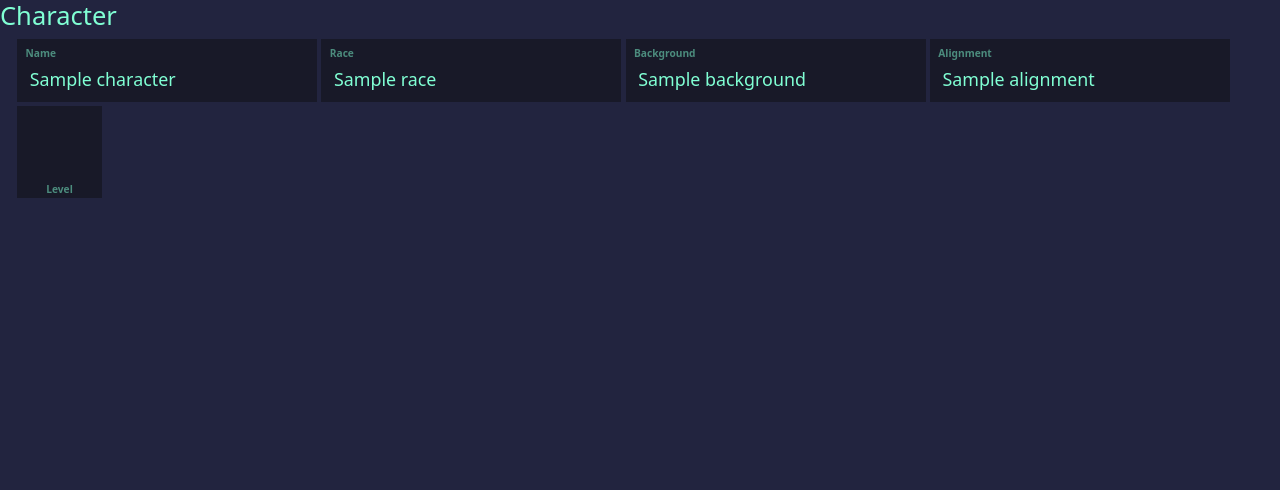
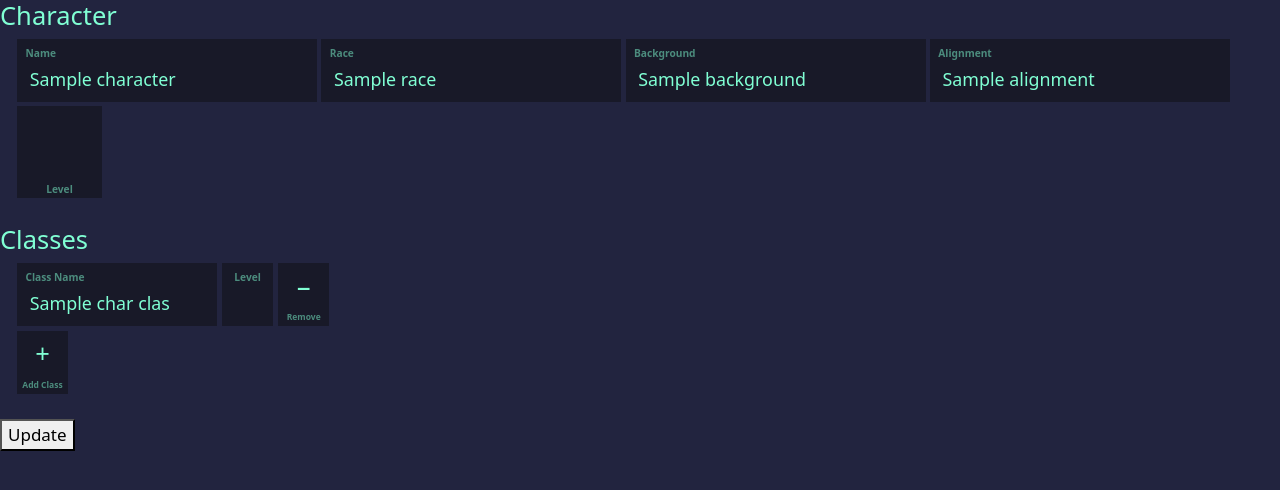
Before and after one commit to liamoconnor87/julies_demiplane, a Flask app: template templates/index.html in a window 1280 px wide. Shown: the top 490 px of the page. Run offline with Flask 3, Linux system fonts and the light colour scheme; the template is opened without the code that fills it: most values are stand-ins (such as "Sample title", 1, 10 or a date in 2020); parts of the project's set-up code (start-up, migrations or seed data) failed here and were passed over.

Commit message:
classes selection fucntionality

```diff
--- a/app.py
+++ b/app.py
@@ -40,9 +40,9 @@ def character_sheet():
         'index.html',
         character_id=character_id,
         character=character_sheet_data['character'],
+        classes=character_sheet_data['classes'],
+        class_options=character_sheet_data['class_options'],
         # abilities=character_sheet_data['abilities'],
-        # classes=character_sheet_data['classes'],
-        # class_options=character_sheet_data['class_options'],
         # feats_and_traits=character_sheet_data['feats_and_traits'],
         # inventory=inventory,
         debug=debug
--- a/static/css/dnd_sheet.css
+++ b/static/css/dnd_sheet.css
@@ -30,6 +30,7 @@ body {
 
 .fixed-input {
     width: 100%;
+
     box-sizing: border-box;
     background: var(--primary-color-transparent);
     color: var(--secondary-color);
@@ -93,6 +94,149 @@ body {
     max-width: none;
     margin: 0;
 }
+
+/* Classes section fields */
+.classes-info-row {
+    flex-direction: row !important;
+    flex-wrap: nowrap !important;
+}
+
+.class-name-field {
+    max-width: 200px;
+    flex: 0 0 auto;
+    margin-right: 0.3rem;
+}
+
+.class-name-field select.fixed-input {
+    height: 2.58rem;
+}
+
+@media (max-width: 499px) {
+    #add-class-field-dropdown.class-name-field {
+        max-width: calc(200px - 3.31rem);
+    }
+}
+
+.class-level-field {
+    max-width: 3rem;
+    min-width: 3rem;
+    display: flex;
+    flex-direction: column;
+    align-items: center;
+    margin-right: 0.3rem;
+    margin-bottom: 0.3rem;
+}
+
+.class-level-field input {
+    text-align: center;
+    padding: 0.5rem 0;
+    width: 100%;
+    -moz-appearance: textfield;
+}
+
+.class-level-field input::-webkit-outer-spin-button,
+.class-level-field input::-webkit-inner-spin-button {
+    -webkit-appearance: none;
+    margin: 0;
+}
+
+.class-level-field label {
+    text-align: center;
+    padding-left: 0;
+    width: 100%;
+}
+
+.class-delete-field {
+    max-width: 100px;
+}
+
+.class-action-field {
+    max-width: 80px;
+}
+
+.add-class-btn-field {
+    display: flex;
+    flex-direction: column;
+    align-items: stretch;
+    max-width: 3.0rem;
+    min-width: 3.0rem;
+    flex: 0 0 auto;
+    margin: 0;
+    margin-right: 0.31rem;
+}
+
+.add-class-btn-field label,
+.add-class-btn-field .class-btn {
+    min-width: 0;
+    text-align: center;
+    padding: 0;
+    justify-content: center;
+    align-items: center;
+}
+
+.add-class-btn-field .class-btn {
+    font-size: 1.5rem;
+    box-sizing: border-box;
+    height: 2.7rem;
+    width: 3.0rem;
+    display: flex;
+    padding: 0;
+}
+
+.add-class-btn-field label {
+    font-size: 0.5rem;
+    width: 3.0rem;
+    padding: 0.25rem 0;
+}
+
+/* Small square button - matches field height */
+.small-square-btn-field {
+    display: flex;
+    flex-direction: column;
+    align-items: stretch;
+    max-width: none;
+}
+
+.small-square-btn-field label,
+.small-square-btn-field .class-btn {
+    min-width: 0;
+    text-align: center;
+    padding: 0;
+    justify-content: center;
+    align-items: center;
+}
+
+.small-square-btn-field .class-btn {
+    font-size: 1.5rem;
+    box-sizing: border-box;
+    height: 2.7rem;
+    width: 3.0rem;
+    display: flex;
+    padding: 0;
+}
+
+.small-square-btn-field label {
+    font-size: 0.5rem;
+    width: 3.0rem;
+    padding: 0.25rem 0;
+}
+
+/* Hidden by default on page load */
+#close-class-btn-wrapper,
+#add-class-field-dropdown,
+#add-class-field-level,
+#add-class-submit-btn {
+    display: none;
+}
+
+.class-btn {
+    cursor: pointer;
+    text-align: center;
+    background: var(--primary-color-transparent);
+    color: var(--secondary-color);
+    border: none;
+}
+
 @media (min-width: 500px) {
     .level-square {
         margin: auto auto;
@@ -113,6 +257,13 @@ body {
     font-size: 2.5rem;
     box-sizing: border-box;
     padding: 0.3rem;
+    -moz-appearance: textfield;
+}
+
+.level-square input::-webkit-outer-spin-button,
+.level-square input::-webkit-inner-spin-button {
+    -webkit-appearance: none;
+    margin: 0;
 }
 
 @media (min-width: 500px) {
--- a/static/scripts/dnd_sheet.js
+++ b/static/scripts/dnd_sheet.js
@@ -18,15 +18,15 @@ function selectClassField() {
     addClassBtn.addEventListener("click", () => {
         // Hide the + button, show close button and input fields
         addClassBtn.parentElement.style.display = 'none';
-        closeBtnWrapper.style.display = 'block';
+        closeBtnWrapper.style.display = 'flex';
         addClassFieldDropdown.style.display = 'block';
-        addClassFieldLevel.style.display = 'block';
-        addClassSubmitBtn.style.display = 'block';
+        addClassFieldLevel.style.display = 'flex';
+        addClassSubmitBtn.style.display = 'flex';
     });
 
     closeClassFieldXBtn.addEventListener("click", () => {
         // Show the + button, hide close button and input fields
-        addClassBtn.parentElement.style.display = 'block';
+        addClassBtn.parentElement.style.display = 'flex';
         closeBtnWrapper.style.display = 'none';
         addClassFieldDropdown.style.display = 'none';
         addClassFieldLevel.style.display = 'none';
--- a/templates/components/classes_section.html
+++ b/templates/components/classes_section.html
@@ -1,68 +1,62 @@
-<h3>Classes</h3>
-<div>
+<h4>Classes</h4>
+<div class="row">
     {% if classes %}
         {% for char_class in classes %}
-            {# Existing Class Display #}
-            <div>
+        <div class="char-info-row classes-info-row">
+            <div class="char-info-field class-name-field">
+                <label for="classes-class_name-{{ char_class.id }}">Class Name</label>
                 <input type="text" id="classes-class_name-{{ char_class.id }}"
-                       name="classes-class_name-{{ char_class.id }}" value="{{ char_class.class_name }}" readonly>
-                <label for="classes-class_name-{{ char_class.id }}">Class Name</label>
-                <button type="button"
-                        onclick="window.location.href='/{{ character_id }}/class/{{ char_class.id }}/remove'">
-                    Delete
-                </button>
+                       name="classes-class_name-{{ char_class.id }}" value="{{ char_class.class_name }}" readonly class="fixed-input">
             </div>
-
-            <div>
-                <input type="text" id="classes-level-{{ char_class.id }}"
-                       name="classes-level-{{ char_class.id }}" value="{{ char_class.level }}" readonly>
+            <div class="char-info-field class-level-field">
                 <label for="classes-level-{{ char_class.id }}">Level</label>
+                <input type="number" id="classes-level-{{ char_class.id }}"
+                       name="classes-level-{{ char_class.id }}" value="{{ char_class.level }}" class="fixed-input">
+            </div>
+            <div class="char-info-field small-square-btn-field">
+                <button type="button" id="classes-delete-{{ char_class.id }}"
+                        onclick="window.location.href='/{{ character_id }}/class/{{ char_class.id }}/remove'"
+                        class="fixed-input class-btn">−</button>
+                <label for="classes-delete-{{ char_class.id }}">Remove</label>
+            </div>
         </div>
         {% endfor %}
     {% endif %}
 
+    {% if class_options %}
+        <div class="char-info-row classes-info-row">
             {# Add Class Button - shown by default #}
-    <div>
-        <button type="button" id="add-class-btn">
-            +
-        </button>
-        <label>Add Class</label>
+            <div class="char-info-field add-class-btn-field">
+                <button type="button" id="add-class-btn" class="fixed-input class-btn">+</button>
+                <label for="add-class-btn">Add Class</label>
             </div>
-
-    {# Close Button - hidden by default #}
-    <div id="close-class-btn-wrapper">
-        <button type="button" id="close-class-field-x-btn">
-            ×
-        </button>
-        <label>Close</label>
-    </div>
-
             {# Class Selection Dropdown - hidden by default #}
-    <div id="add-class-field-dropdown">
-        <select id="class_to_character-class_id" name="class_to_character-class_id">
-            <option value="">-- Select a Class --</option>
-            {% if class_options %}
+            <div class="char-info-field class-name-field" id="add-class-field-dropdown">
+                <label for="class_to_character-class_id">Select Class</label>
+                <select id="class_to_character-class_id" name="class_to_character-class_id" class="fixed-input">
+                    <option value="">--- Options ---</option>
                         {% for class_option in class_options %}
                             <option value="{{ class_option.id }}">{{ class_option.name }}</option>
                         {% endfor %}
-            {% endif %}
                 </select>
-        <label for="class_to_character-class_id">Select Class</label>
             </div>
-
             {# Level Input - hidden by default #}
-    <div id="add-class-field-level">
-        <input type="text" id="class_to_character-level"
-               name="class_to_character-level" placeholder="1">
+            <div class="char-info-field class-level-field" id="add-class-field-level">
                 <label for="class_to_character-level">Level</label>
+                <input type="number" id="class_to_character-level"
+                    name="class_to_character-level" placeholder="1" class="fixed-input">
             </div>
-
             {# Submit Button - hidden by default #}
-    <div id="add-class-submit-btn" class="char-field-square field-margins" style="display: none; cursor: pointer;">
-        <button type="submit" style="all: unset; width: 100%; height: 100%; display: flex; align-items: center; justify-content: center; font-size: 1.5rem; color: var(--secondary-color); cursor: pointer; font-weight: bold;">
-            Add
-        </button>
-        <label class="char-field-label-square">Submit</label>
+            <div class="char-info-field add-class-btn-field" id="add-class-submit-btn">
+                <button type="submit" id="add-class-submit" class="fixed-input class-btn"><i class="bi bi-check-lg"></i></button>
+                <label for="add-class-submit">Add</label>
+            </div>
+            {# Close Button - hidden by default #}
+            <div class="char-info-field add-class-btn-field" id="close-class-btn-wrapper">
+                <button type="button" id="close-class-field-x-btn" class="fixed-input class-btn">×</button>
+                <label for="close-class-field-x-btn">Close</label>
             </div>
         </div>
+    {% endif %}
+</div>
 <br>
--- a/templates/index.html
+++ b/templates/index.html
@@ -23,11 +23,11 @@
             {# Character Information #}
             {% include 'components/character_info.html' %}
             {# All other sections commented out for focus #}
-            {#
+
             {% include 'components/classes_section.html' %}
-            {% include 'components/combat_stats.html' %}
-            {% include 'components/proficiency_passive.html' %}
-            <h3>Abilities & Skills</h3>
+            <!-- {% include 'components/combat_stats.html' %} -->
+            <!-- {% include 'components/proficiency_passive.html' %} -->
+            <!-- <h3>Abilities & Skills</h3>
             {% for ability_data in abilities %}
                 {% set ability_name = ability_data.ability_name %}
                 {% set ability = ability_data.ability %}
@@ -35,12 +35,12 @@
                 {% set skill_list = ability_data.skill_list %}
                 {% include 'components/ability_score.html' %}
                 {% include 'components/skills_group.html' %}
-            {% endfor %}
-            {% include 'components/feats_traits_section.html' %}
-            {% include 'components/inventory_section.html' %}
-            #}
+            {% endfor %} -->
+            {# {% include 'components/feats_traits_section.html' %} #}
+            {# {% include 'components/inventory_section.html' %} #}
+
         </div>
-        <!-- <button type="submit">Save</button> -->
+        <button type="submit">Update</button>
     </form>
 
     <script src="https://cdn.jsdelivr.net/npm/bootstrap@5.3.3/dist/js/bootstrap.bundle.min.js"
```
Also changed, not shown: character_sheet/character_sheet.py (+24 -3 lines). Lines whose indentation alone changed are shown as unchanged.
